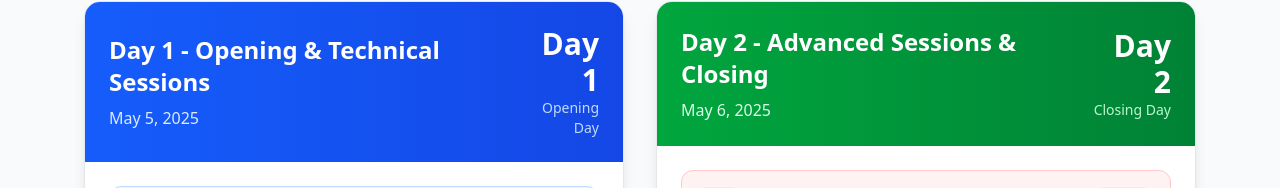
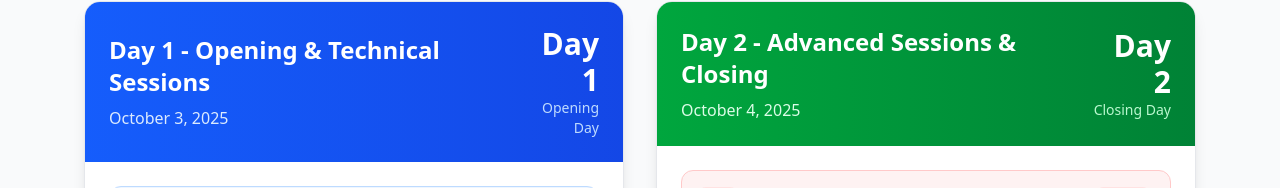
Before and after one commit to nandanpi/ic-aisis-25, a Next.js app: page /schedule in a window 1280 px wide. Shown: the part 494-682 px from the top of the page. Built offline with nearby package versions, Linux system fonts and the light colour scheme.

Commit message:
typo fix

```diff
--- a/src/app/schedule/page.tsx
+++ b/src/app/schedule/page.tsx
@@ -14,7 +14,7 @@ import {
 export default function Schedule() {
   const scheduleData = {
     day1: {
-      date: "May 5, 2025",
+      date: "October 3, 2025",
       title: "Day 1 - Opening & Technical Sessions",
       events: [
         {
@@ -126,7 +126,7 @@ export default function Schedule() {
       ],
     },
     day2: {
-      date: "May 6, 2025",
+      date: "October 4, 2025",
       title: "Day 2 - Advanced Sessions & Closing",
       events: [
         {
```
